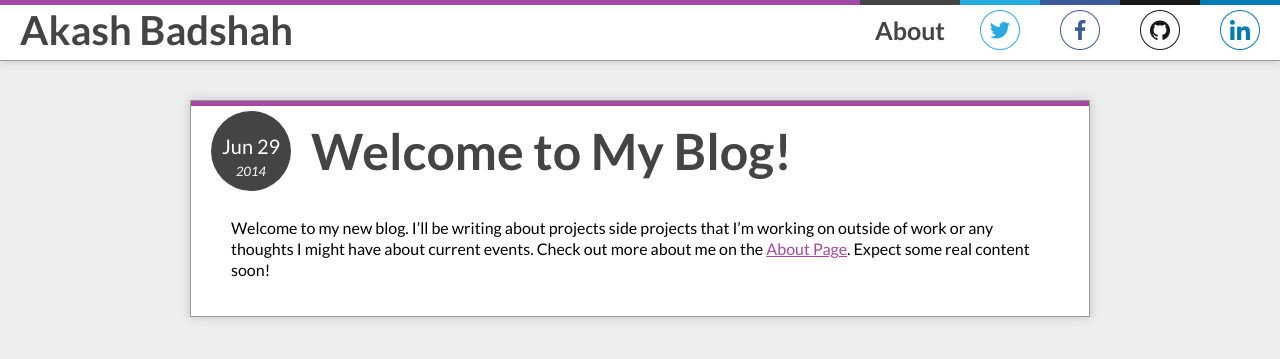
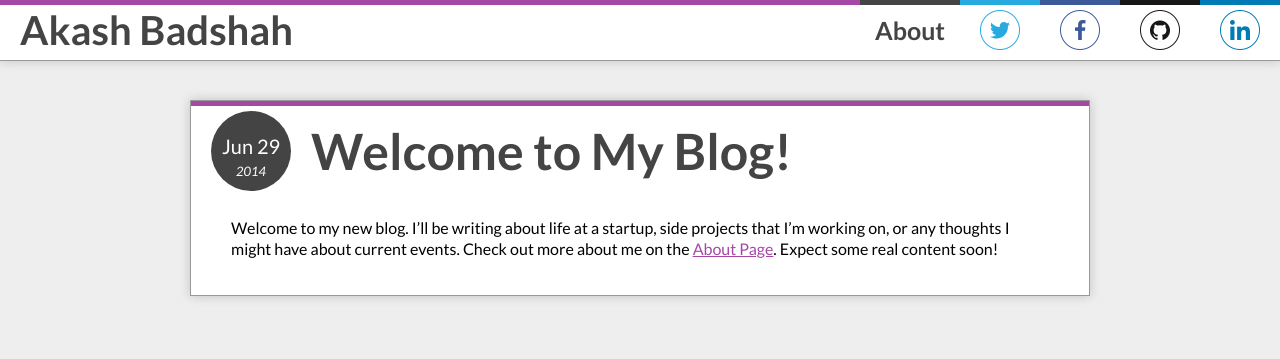
Before and after one commit to akashbad/akashbad.github.io, a Jekyll site: the page built from _posts/2014-06-29-welcome.markdown, in a window 1280 px wide. Shown: the top 359 px of the page. Built offline with Jekyll 4.4.1, drawn with Linux system fonts in a browser that asks for light colours; Markdown is read by kramdown in place of the engine named in the settings.

Commit message:
some grammar fixes

```diff
--- a/_posts/2014-06-29-welcome.markdown
+++ b/_posts/2014-06-29-welcome.markdown
@@ -3,4 +3,4 @@ layout: post
 title:  "Welcome to My Blog!"
 ---
 
-Welcome to my new blog. I'll be writing about projects side projects that I'm working on outside of work or any thoughts I might have about current events. Check out more about me on the [About Page]({{site.baseurl}}about/). Expect some real content soon!
+Welcome to my new blog. I'll be writing about life at a startup, side projects that I'm working on, or any thoughts I might have about current events. Check out more about me on the [About Page]({{site.baseurl}}about/). Expect some real content soon!
--- a/about/index.html
+++ b/about/index.html
@@ -11,7 +11,7 @@ I'm a recent MIT graduate (Class of 2015 turned 2014) where I studied Electrical
 </p>
 
 <p>
-I'm also big into startups and am currently working on <a href="http://socedo.com">Socedo</a>. At Socedo we are building the next generation of sales and marketing tools which utilize the conversations people are having on the social web to discover prospects and automatically qualify them for salespeople. In addition to the many shared responsibilities at a small startup, I am particularly involved in new API integrations and feature development as well as helping to dictacte our over all user experience and design.
+I'm also big into startups and am currently working on <a href="http://socedo.com">Socedo</a>. At Socedo we are building the next generation of sales and marketing tools which utilize the conversations people are having on the social web to discover prospects and automatically qualify them for salespeople. In addition to the many shared responsibilities at a small startup, I am particularly involved in new API integrations and feature development as well as helping to dictacte our overall user experience and design.
 </p>
 <p>
 I'm a Seattle native and love the Pacific Northwest. Beyond engineering I love snowboarding, hiking, and spending time on boats. Check out my favorite music on <a href="http://hypem.com/akashbad">The Hype Machine</a>.
```
